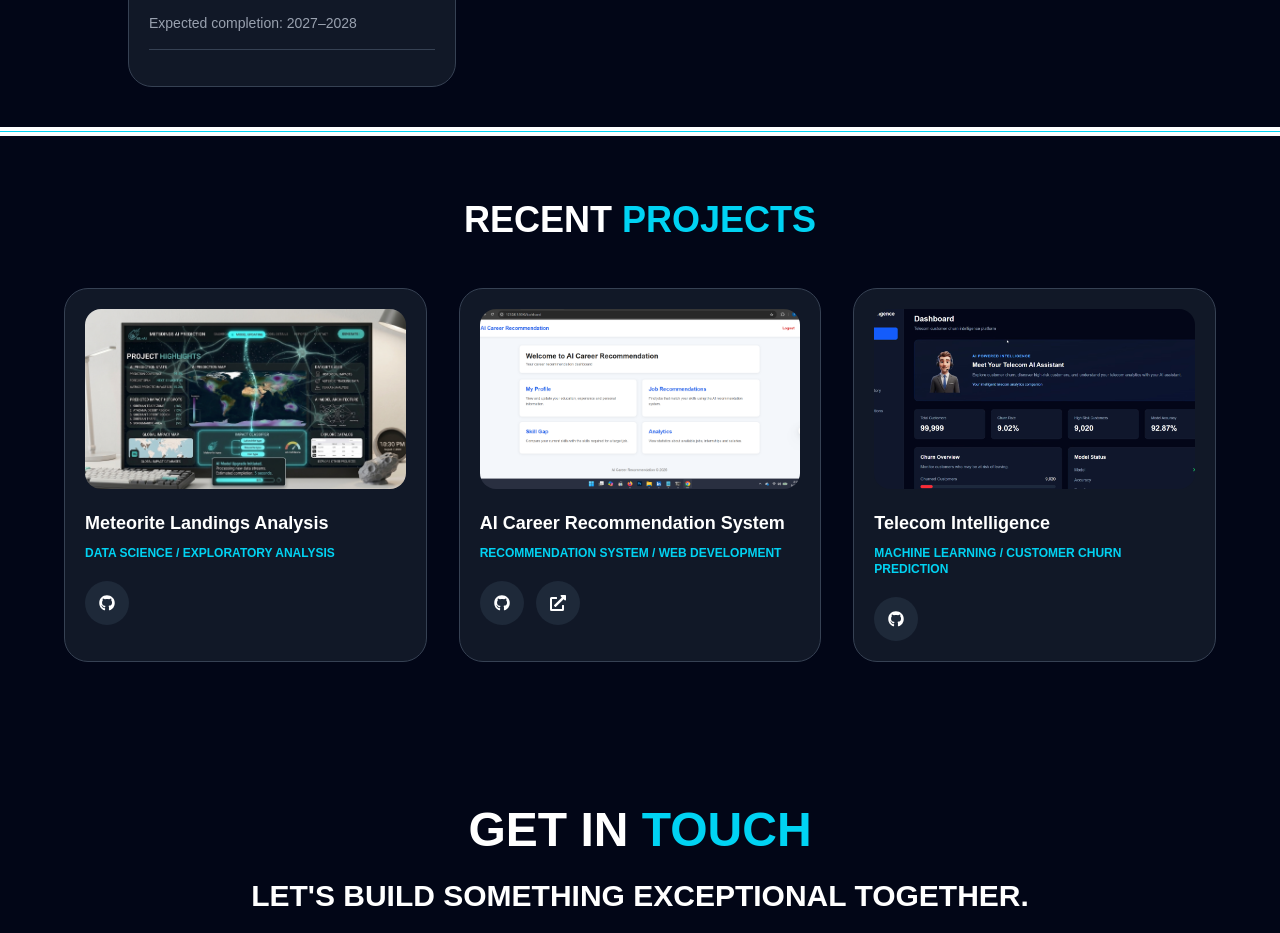
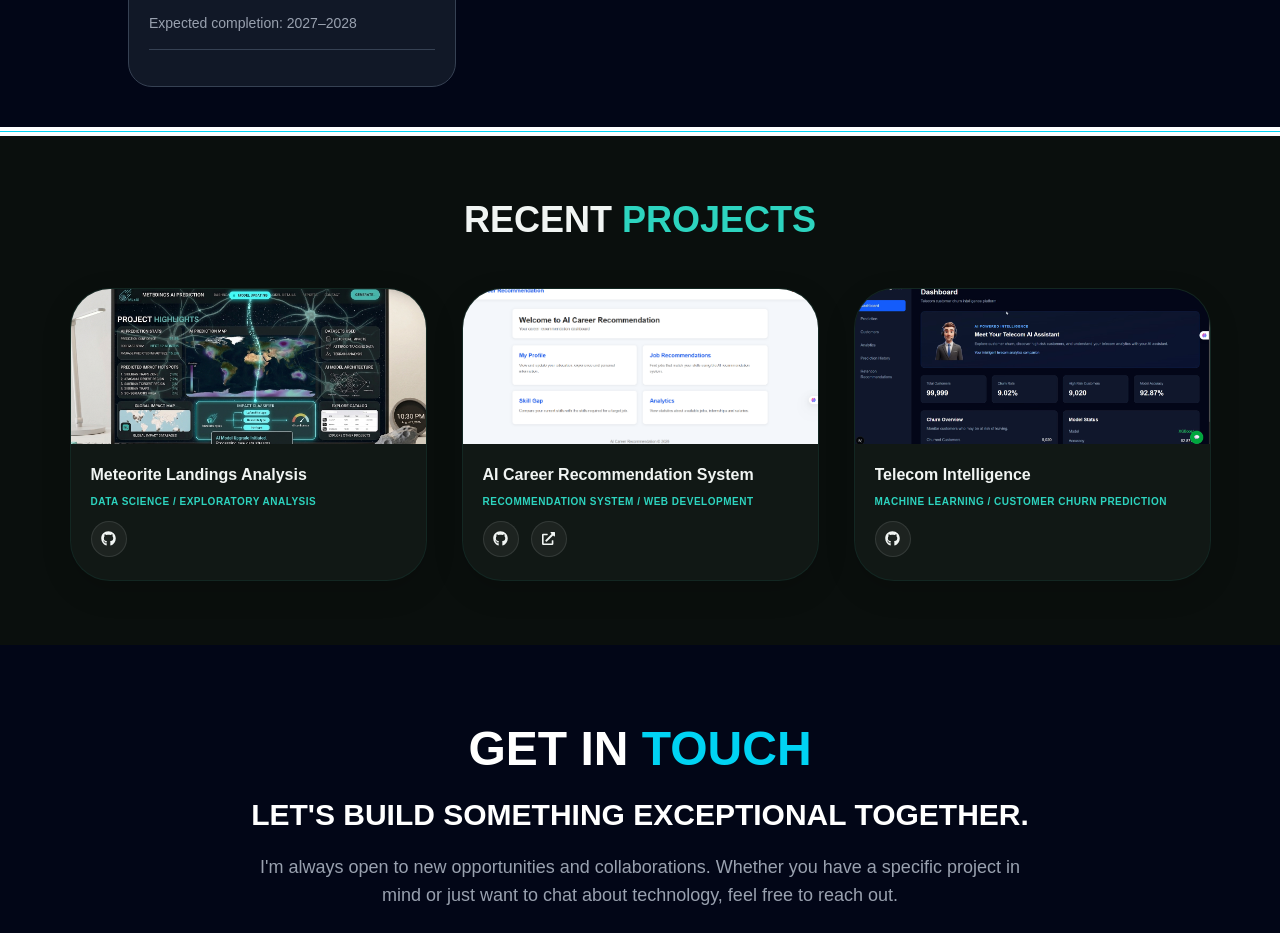
Before and after one commit to Sayuminahettiarachchi/my-portfolio, a Next.js app: page / in a window 1280 px wide. Shown: the part 3900-4833 px from the top of the page. Built offline with nearby package versions, Linux system fonts and the light colour scheme.

Commit message:
Match project cards to reference design

```diff
--- a/components/Projects/ProjectCard.tsx
+++ b/components/Projects/ProjectCard.tsx
@@ -1,5 +1,4 @@
-import { FaGithub } from "react-icons/fa";
-import { FaExternalLinkAlt } from "react-icons/fa";
+import { FaGithub, FaExternalLinkAlt } from "react-icons/fa";
 
 type ProjectCardProps = {
   image: string;
@@ -17,34 +16,36 @@ export default function ProjectCard({
   live,
 }: ProjectCardProps) {
   return (
-    <div className="bg-[#111827] border border-gray-700 rounded-3xl p-5 hover:border-cyan-400 hover:shadow-[0_0_20px_rgba(34,211,238,0.1)] transition duration-300">
+    <div className="group w-full max-w-[357px] h-[293px] mx-auto bg-[#111815] border border-[rgba(45,212,191,0.08)] rounded-[2.5rem] overflow-hidden shadow-[0_10px_30px_rgba(0,0,0,0.15)] hover:border-[rgba(45,212,191,0.4)] hover:shadow-[0_10px_30px_rgba(45,212,191,0.08)] transition-all duration-300">
       {/* Project image */}
-      <img
-        src={image}
-        alt={`${title} project preview`}
-        className="w-full aspect-video object-cover rounded-2xl"
-      />
+      <div className="w-full h-[155px] overflow-hidden">
+        <img
+          src={image}
+          alt={`${title} project preview`}
+          className="w-full h-full object-cover transition-transform duration-300 group-hover:scale-105"
+        />
+      </div>
 
       {/* Project details */}
-      <div className="mt-5">
-        <h3 className="text-white font-bold text-lg">
+      <div className="p-5">
+        <h3 className="text-[#F1F5F3] font-bold text-base leading-snug line-clamp-2">
           {title}
         </h3>
 
-        <p className="text-cyan-400 text-xs font-semibold mt-2">
+        <p className="text-[#2DD4BF] text-[10px] font-semibold tracking-wider mt-2 uppercase line-clamp-2">
           {type}
         </p>
 
-        {/* Icon links */}
-        <div className="flex gap-3 mt-5">
+        {/* Project links */}
+        <div className="flex items-center gap-3 mt-3">
           <a
             href={github}
             target="_blank"
             rel="noopener noreferrer"
-            aria-label={`View ${title} source code on GitHub`}
-            className="w-11 h-11 rounded-full bg-gray-800 flex items-center justify-center text-white hover:bg-cyan-600 transition"
+            aria-label={`View ${title} on GitHub`}
+            className="w-9 h-9 rounded-full bg-white/5 border border-white/10 flex items-center justify-center text-[#F1F5F3] hover:bg-[#2DD4BF] hover:text-[#0A0F0D] hover:border-[#2DD4BF] transition-all duration-200"
           >
-            <FaGithub />
+            <FaGithub size={15} />
           </a>
 
           {live !== "#" && (
@@ -53,9 +54,9 @@ export default function ProjectCard({
               target="_blank"
               rel="noopener noreferrer"
               aria-label={`View ${title} live demo`}
-              className="w-11 h-11 rounded-full bg-gray-800 flex items-center justify-center text-white hover:bg-cyan-600 transition"
+              className="w-9 h-9 rounded-full bg-white/5 border border-white/10 flex items-center justify-center text-[#F1F5F3] hover:bg-[#2DD4BF] hover:text-[#0A0F0D] hover:border-[#2DD4BF] transition-all duration-200"
             >
-              <FaExternalLinkAlt />
+              <FaExternalLinkAlt size={13} />
             </a>
           )}
         </div>
--- a/components/Projects/Projects.tsx
+++ b/components/Projects/Projects.tsx
@@ -14,15 +14,14 @@ export default function Projects() {
       image: "/projects/Meteorite_Landings.png",
       title: "Meteorite Landings Analysis",
       type: "DATA SCIENCE / EXPLORATORY ANALYSIS",
-
-      github: "https://github.com/Sayuminahettiarachchi/Meteorite_Landings",
+      github:
+        "https://github.com/Sayuminahettiarachchi/Meteorite_Landings",
       live: "#",
     },
     {
       image: "/projects/Screenshot (917).png",
       title: "AI Career Recommendation System",
       type: "RECOMMENDATION SYSTEM / WEB DEVELOPMENT",
-
       github:
         "https://github.com/Sayuminahettiarachchi/AI-Career-Recommendation",
       live: "https://sayumina.pythonanywhere.com/",
@@ -31,21 +30,23 @@ export default function Projects() {
       image: "/projects/Screenshot (943).png",
       title: "Telecom Intelligence",
       type: "MACHINE LEARNING / CUSTOMER CHURN PREDICTION",
-
       github:
         "https://github.com/Sayuminahettiarachchi/telecom-churn-prediction",
-      live: "#", // replace with a hosted link once deployed
+      live: "#",
     },
   ];
 
   return (
-    <section id="projects" className="bg-[#020617] text-white px-6 py-16">
+    <section
+      id="projects"
+      className="bg-[#0A0F0D] text-white px-6 py-16"
+    >
       <div className="max-w-6xl mx-auto">
-        <h2 className="text-4xl font-bold text-center mb-12">
-          RECENT <span className="text-cyan-400">PROJECTS</span>
+        <h2 className="text-3xl md:text-4xl font-bold text-center mb-12 text-[#F1F5F3]">
+          RECENT <span className="text-[#2DD4BF]">PROJECTS</span>
         </h2>
 
-        <div className="grid grid-cols-1 md:grid-cols-3 gap-8 max-w-6xl mx-auto">
+        <div className="grid grid-cols-1 sm:grid-cols-2 lg:grid-cols-3 gap-6 max-w-6xl mx-auto">
           {projects.map((project) => (
             <ProjectCard
               key={project.title}
```
